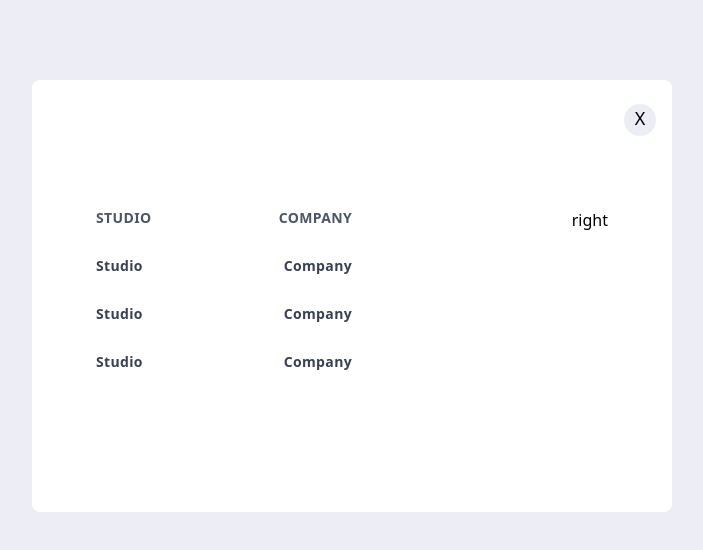
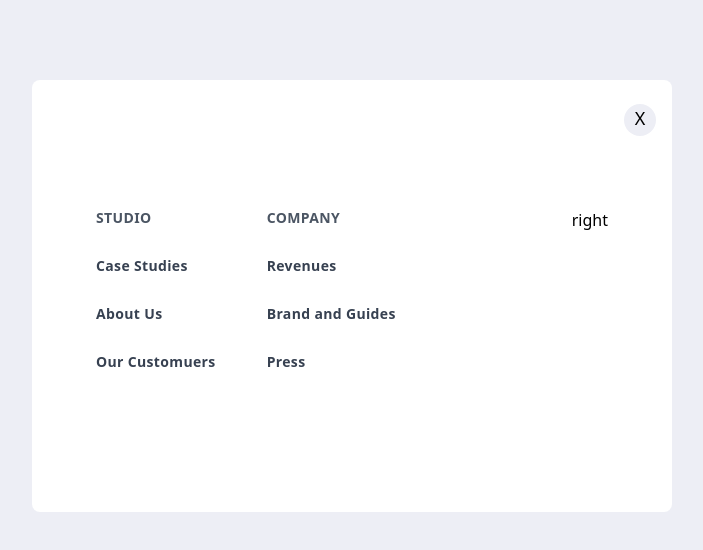
Before and after one commit to nasir-001/100-components, a Vue app: page /layout19 in a window 1280 px wide. Shown: the top 550 px of the page, without its empty margins (288-991 px from the left). Built offline with nearby package versions, Linux system fonts and the light colour scheme; the HTML template or start-up script is replaced by a standard one.

Commit message:
finish positioning the left flex elements in component 19

```diff
--- a/src/views/Layout19.vue
+++ b/src/views/Layout19.vue
@@ -5,37 +5,37 @@
         X
       </div>
       <div class="flex justify-between pt-32 mx-16">
-        <div class="w-1/2">
+        <div class="w-2/3">
           <div class="flex justify-between">
-            <div class="text-sm tracking-wide font-semibold text-gray-600">
+            <div class="text-sm tracking-wide font-semibold text-gray-600 w-1/2">
               STUDIO
             </div>
-            <div class="text-sm uppercase tracking-wide font-semibold text-gray-600">
+            <div class="text-sm tracking-wide font-semibold text-gray-600 w-1/2">
               COMPANY
             </div>
           </div>
           <div class="flex justify-between">
-            <div class="text-sm tracking-wide font-semibold text-gray-700 mt-7">
-              Studio
+            <div class="text-sm tracking-wide font-semibold text-gray-700 mt-7 w-1/2">
+              Case Studies
             </div>
-            <div class="text-sm tracking-wide font-semibold text-gray-700 mt-7">
-              Company
+            <div class="text-sm tracking-wide font-semibold text-gray-700 mt-7 w-1/2">
+              Revenues
             </div>
           </div>
           <div class="flex justify-between">
-            <div class="text-sm tracking-wide font-semibold text-gray-700 mt-7">
-              Studio
+            <div class="text-sm tracking-wide font-semibold text-gray-700 mt-7 w-1/2">
+              About Us
             </div>
-            <div class="text-sm tracking-wide font-semibold text-gray-700 mt-7">
-              Company
+            <div class="text-sm tracking-wide font-semibold text-gray-700 mt-7 w-1/2">
+              Brand and Guides
             </div>
           </div>
           <div class="flex justify-between">
-            <div class="text-sm tracking-wide font-semibold text-gray-700 mt-7">
-              Studio
+            <div class="text-sm tracking-wide font-semibold text-gray-700 mt-7 w-1/2">
+              Our Customuers
             </div>
-            <div class="text-sm tracking-wide font-semibold text-gray-700 mt-7">
-              Company
+            <div class="text-sm tracking-wide font-semibold text-gray-700 mt-7 w-1/2">
+              Press
             </div>
           </div>
         </div>
```
